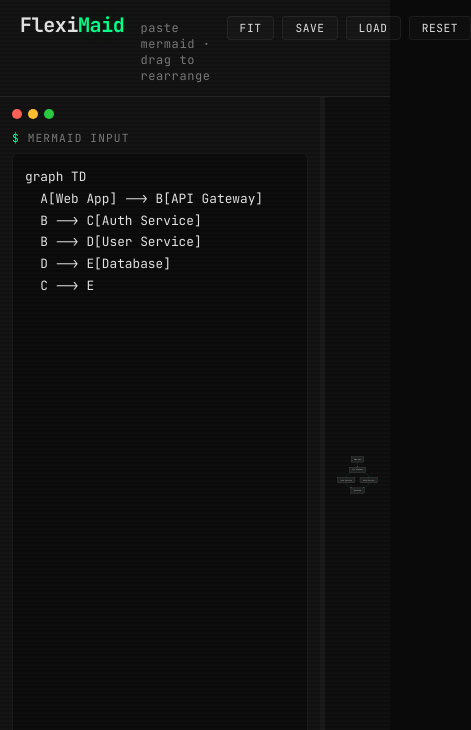
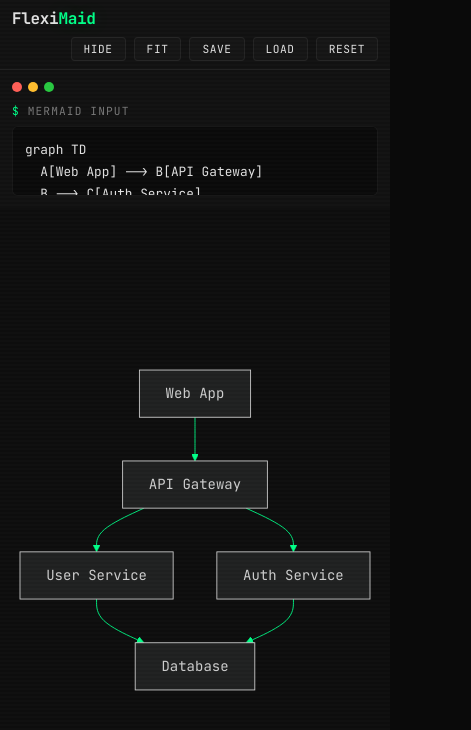
Before and after one commit to Eragoo/flexiuml, a Vue app: page / in a window 390 px wide. Shown: the top 730 px of the page, 471 px wide, since content can reach past the window. Built offline with nearby package versions, Linux system fonts and the light colour scheme.

Commit message:
feat: add mobile/tablet responsive layout with editor toggle

```diff
--- a/src/App.vue
+++ b/src/App.vue
@@ -60,6 +60,12 @@ const mermaidInput = ref(SAMPLE)
 const svgContainerRef = ref<HTMLDivElement | null>(null)
 const errorMessage = ref<string | null>(null)
 const editorWidth = ref(320)
+const editorCollapsed = ref(false)
+
+function toggleEditor() {
+  editorCollapsed.value = !editorCollapsed.value
+}
+
 let renderCounter = 0
 let renderDebounceTimer: ReturnType<typeof setTimeout> | undefined
 
@@ -629,6 +635,9 @@ onUnmounted(() => {
       <h1>Flexi<span class="accent">Maid</span></h1>
       <span class="subtitle">paste mermaid &middot; drag to rearrange</span>
       <div class="header-actions">
+        <button class="header-btn toggle-editor-btn" @click="toggleEditor" :title="editorCollapsed ? 'Show editor' : 'Hide editor'" :aria-expanded="!editorCollapsed" aria-controls="editor-panel">
+          {{ editorCollapsed ? 'Edit' : 'Hide' }}
+        </button>
         <button class="header-btn" @click="onFitToView" title="Fit to view">Fit</button>
         <button class="header-btn" @click="onExportLayout" title="Save layout to file">Save</button>
         <label class="header-btn import-btn" title="Load layout from file">
@@ -640,7 +649,12 @@ onUnmounted(() => {
     </header>
 
     <div class="main-layout">
-      <aside class="editor-panel" :style="{ width: editorWidth + 'px' }">
+      <aside
+        v-show="!editorCollapsed"
+        id="editor-panel"
+        class="editor-panel"
+        :style="{ width: editorWidth + 'px' }"
+      >
         <div class="terminal-header" aria-hidden="true">
           <div class="terminal-dot"></div>
           <div class="terminal-dot"></div>
@@ -656,6 +670,7 @@ onUnmounted(() => {
       </aside>
 
       <div
+        v-show="!editorCollapsed"
         class="resize-gutter"
         @pointerdown.prevent="onGutterPointerDown"
       ></div>
@@ -917,6 +932,7 @@ body,
   width: 100%;
   height: 100%;
   cursor: default;
+  touch-action: none;
 }
 
 .svg-container :deep(svg) {
@@ -924,4 +940,56 @@ body,
   height: 100%;
   display: block;
 }
+
+/* ── Mobile / tablet responsive ──────────────────────────────────────────── */
+
+.toggle-editor-btn {
+  display: none;
+}
+
+@media (max-width: 768px) {
+  .app-header {
+    flex-wrap: wrap;
+    gap: 0.5rem;
+    padding: 0.5rem 0.75rem;
+  }
+
+  .app-header h1 {
+    font-size: 1rem;
+  }
+
+  .subtitle {
+    display: none;
+  }
+
+  .header-actions {
+    width: 100%;
+    justify-content: flex-end;
+  }
+
+  .toggle-editor-btn {
+    display: inline-flex;
+  }
+
+  .main-layout {
+    flex-direction: column;
+  }
+
+  .editor-panel {
+    width: 100% !important;
+    min-width: unset;
+    max-width: unset;
+    max-height: 35vh;
+    min-height: 120px;
+    flex-shrink: 0;
+  }
+
+  .resize-gutter {
+    display: none;
+  }
+
+  .diagram-panel {
+    min-height: 0;
+  }
+}
 </style>
```
